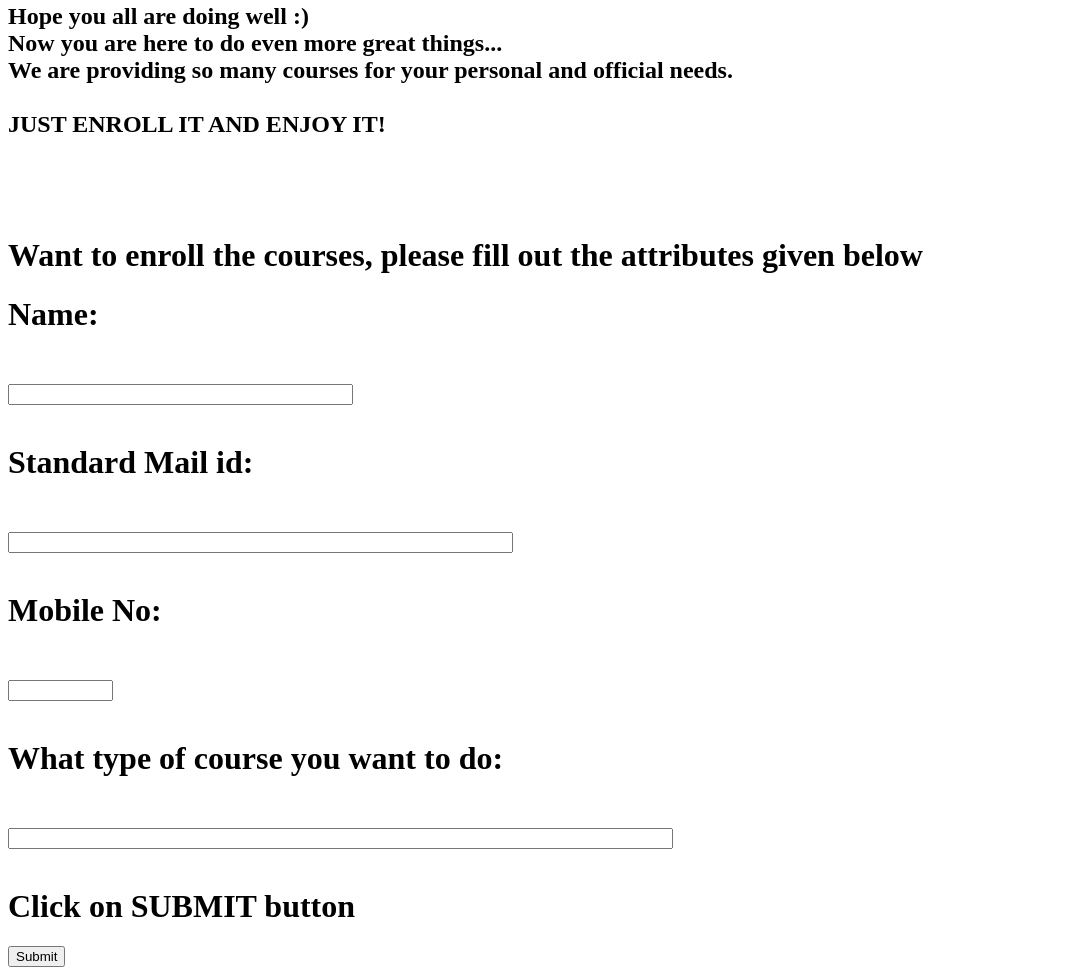
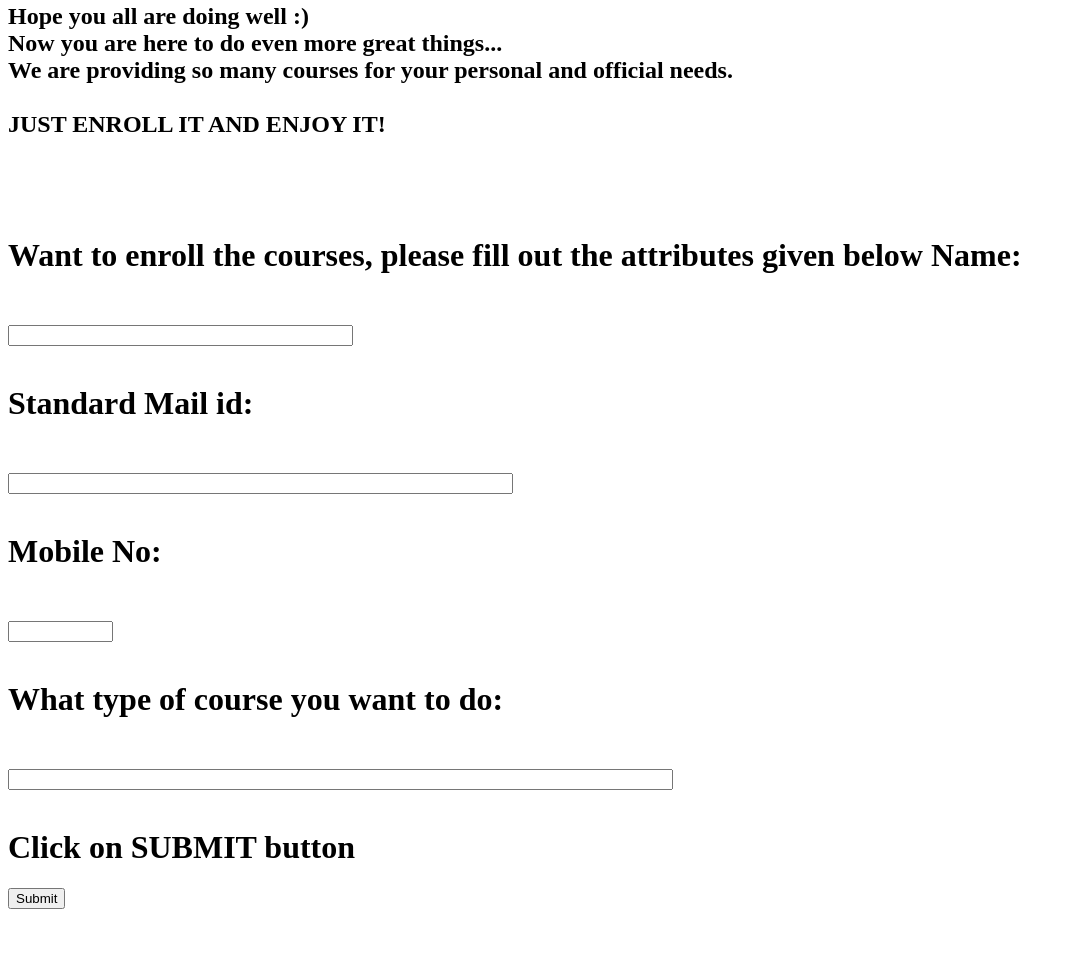
Before and after one commit to KarthikeyanE13/Web-Task, a plain HTML site: page index.html in a window 1280 px wide. Shown: the part 519-1494 px from the top of the page, without its empty margins (0-1074 px from the left). After the commit the page ends 1436 px from the top, so only its background shows below. Drawn offline with Linux system fonts and the light colour scheme.

Commit message:
Update index.html

```diff
--- a/index.html
+++ b/index.html
@@ -14,8 +14,7 @@ JUST ENROLL IT AND ENJOY IT!</p>
 </br>
 </br></h2>
 <div>
-<h1> Want to enroll the courses, please fill out the attributes given below</h1>
-<h1>
+<h1> Want to enroll the courses, please fill out the attributes given below
 <label for="name">Name:</label></br></br>
 <input type="text" id="name" size=40" ></br></br>
 <label for="mail">Standard Mail id:</label></br></br>
```
